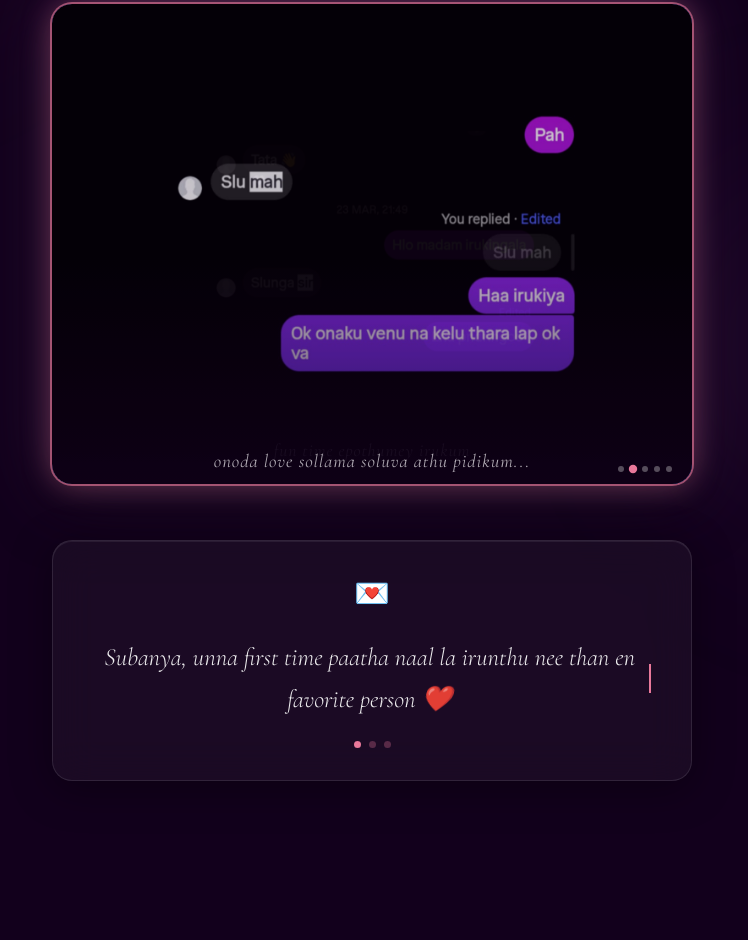
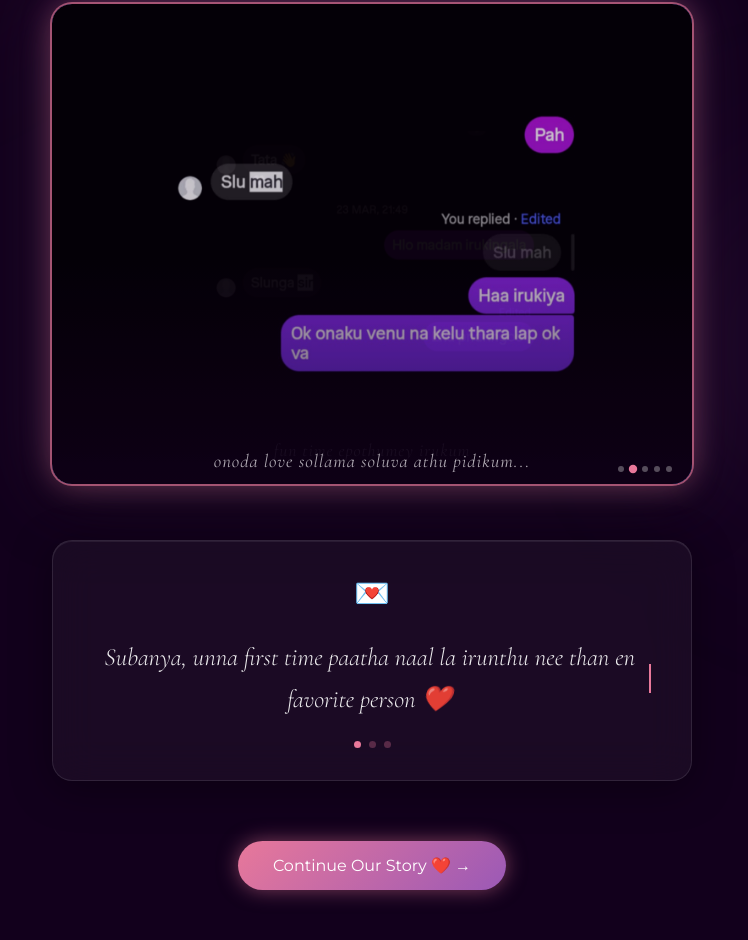
Before and after one commit to aathi02042007/subi-01, a plain HTML site: page home.html in a window 1280 px wide. Shown: the part 301-1241 px from the top of the page, without its empty margins (268-1016 px from the left). Before the commit the page ends 1162 px from the top, so only its background shows below. Drawn offline with nearby package versions, Linux system fonts and the light colour scheme.

Commit message:
commit
commit

```diff
--- a/home.html
+++ b/home.html
@@ -278,7 +278,34 @@ section { position: relative; z-index: 1; max-width: 900px; margin: 0 auto; padd
 .tw-dot.active { background: var(--rose); }
 
 @keyframes float { 0%,100%{transform:translateY(0)} 50%{transform:translateY(-8px)} }
+.next-section{
+  text-align:center;
+  margin:60px 0;
+}
 
+.next-btn{
+  display:inline-block;
+  padding:15px 35px;
+  border-radius:50px;
+
+  text-decoration:none;
+  color:white;
+
+  background:linear-gradient(
+    135deg,
+    #e8789a,
+    #9b59b6
+  );
+
+  box-shadow:0 0 20px rgba(232,120,154,.5);
+
+  transition:.4s;
+}
+
+.next-btn:hover{
+  transform:translateY(-5px);
+  box-shadow:0 0 40px rgba(232,120,154,.8);
+}
 /* ── Responsive ── */
 @media(max-width:600px){
   nav { padding: 0 1rem; }
@@ -325,6 +352,11 @@ section { position: relative; z-index: 1; max-width: 900px; margin: 0 auto; padd
       <div class="tw-text" id="twText"><span class="tw-cursor"></span></div>
       <div class="tw-dots" id="twDots"></div>
     </div>
+    <div class="next-section">
+  <a href="favorites.html" class="next-btn">
+    Continue Our Story ❤️ →
+  </a>
+</div>
   </section>
 </div>
 
```
Also changed, not shown: favorites.html (+32 -1 lines), memories.html (+32 -1 lines).
